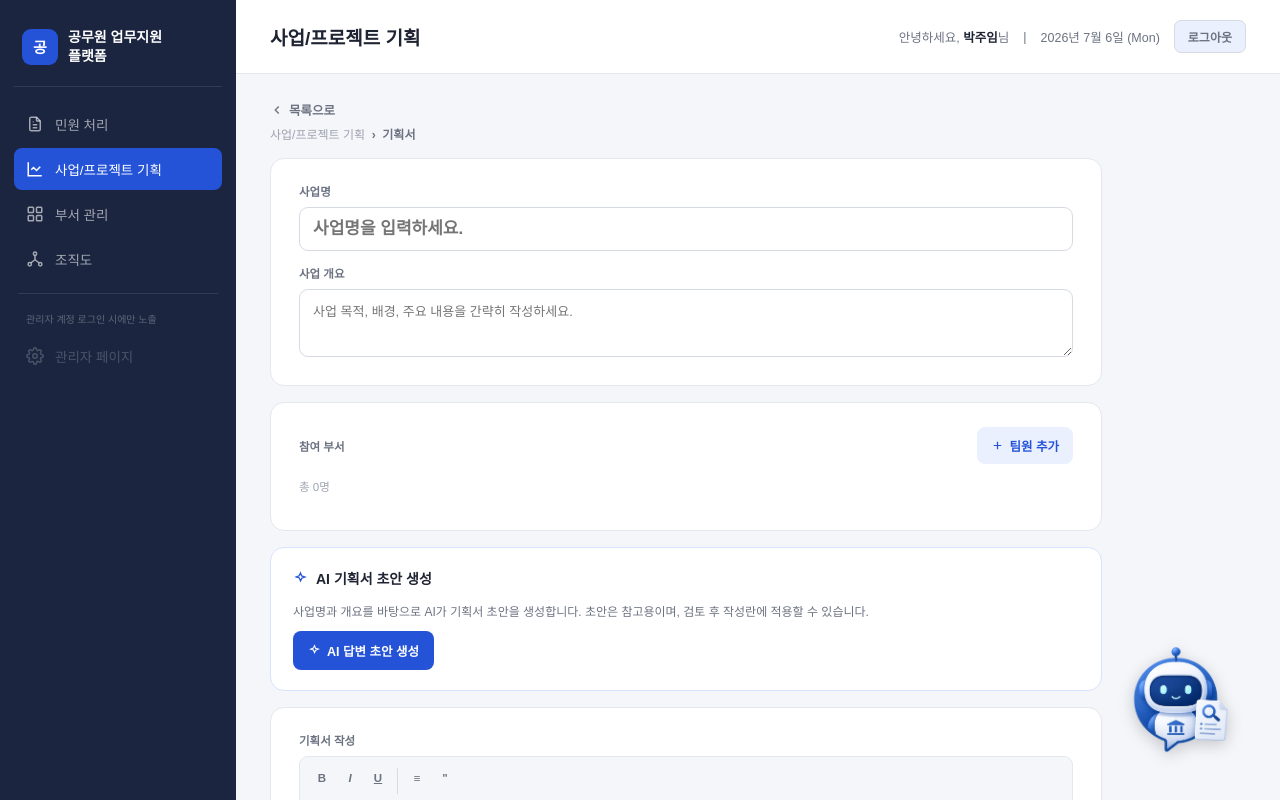
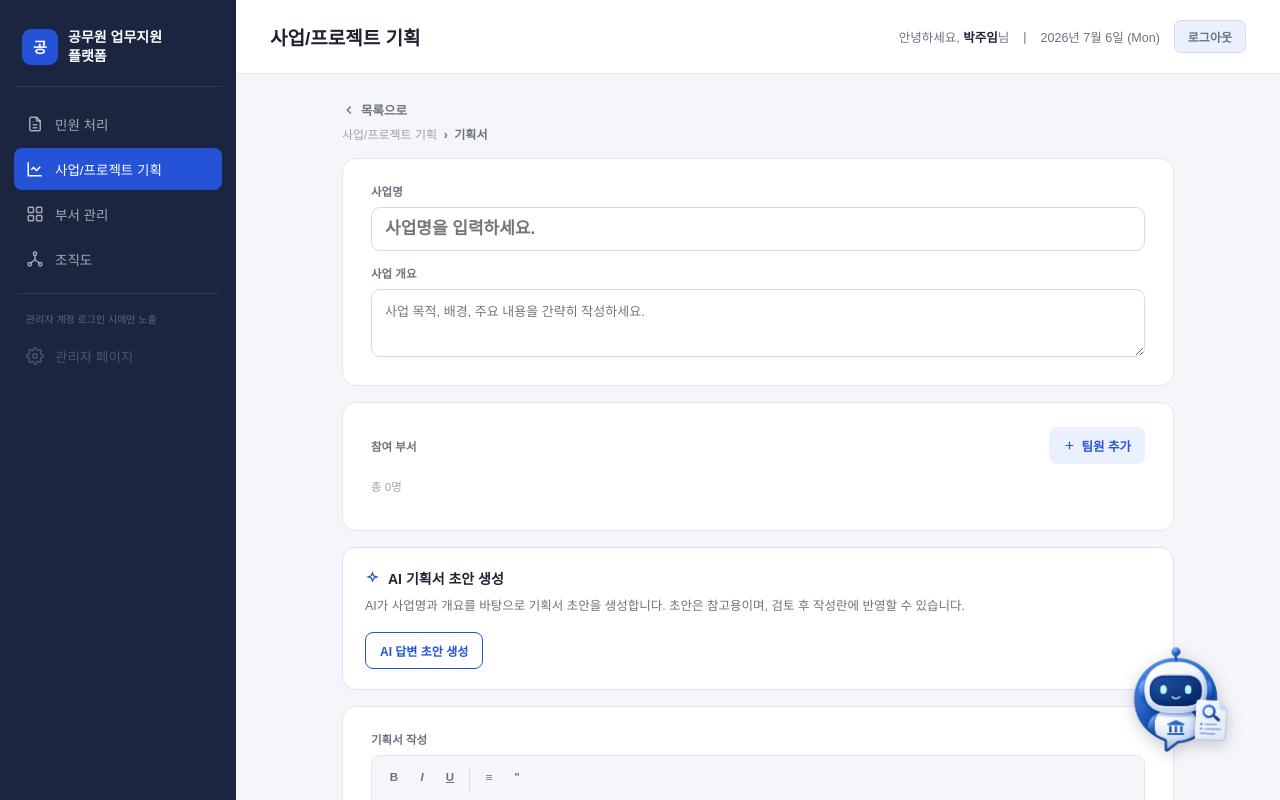
Before and after one commit to user01837/ieum_frontend, a React (Vite) app: page /projects/1 in a window 1280 px wide. Shown: the top 800 px of the page. Built offline with nearby package versions, Linux system fonts and the light colour scheme.

Commit message:
UI 수정 - 도움말 멘트, 버튼 스타일 통일, 관리자 페이지 직원 목록 개선

```diff
--- a/src/pages/Admin/Admin.css
+++ b/src/pages/Admin/Admin.css
@@ -27,7 +27,7 @@
 
 /* 테이블 */
 .admin-tablewrap { background: var(--surface); border: 1px solid var(--line); border-radius: 14px; overflow: hidden; }
-.admin-trow { display: grid; grid-template-columns: .85fr .9fr 1fr .7fr .7fr 1fr 1.15fr .8fr 1.5fr; align-items: center; padding: 13px 16px; border-bottom: 1px solid var(--line); column-gap: 10px; }
+.admin-trow { display: grid; grid-template-columns: .7fr .7fr .8fr .5fr .6fr .9fr .6fr .6fr 1.8fr; align-items: center; padding: 13px 16px; border-bottom: 1px solid var(--line); column-gap: 10px; }
 .admin-trow.head { background: var(--bg); padding: 11px 16px; }
 .admin-trow.head span { font-size: 10.5px; font-weight: 700; color: var(--ink-soft); letter-spacing: .02em; }
 .admin-trow:last-child { border-bottom: none; }
--- a/src/pages/Admin/Admin.jsx
+++ b/src/pages/Admin/Admin.jsx
@@ -34,9 +34,6 @@ export default function Admin() {
   const [isStatusOpen, setIsStatusOpen] = useState(false);
   const [isPageSizeOpen, setIsPageSizeOpen] = useState(false);
 
-  // 케밥 메뉴
-  const [openKebabId, setOpenKebabId] = useState(null);
-
   // 신규 직원 등록 모달
   const [isUserFormOpen, setIsUserFormOpen] = useState(false);
   const [isEditMode, setIsEditMode] = useState(false);
@@ -68,7 +65,6 @@ export default function Admin() {
       if (deptRef.current && !deptRef.current.contains(e.target)) setIsDeptOpen(false);
       if (statusRef.current && !statusRef.current.contains(e.target)) setIsStatusOpen(false);
       if (pageSizeRef.current && !pageSizeRef.current.contains(e.target)) setIsPageSizeOpen(false);
-      setOpenKebabId(null);
     };
     document.addEventListener('mousedown', handler);
     return () => document.removeEventListener('mousedown', handler);
@@ -139,7 +135,6 @@ export default function Admin() {
     setPredecessorSearch(user.predecessor?.name || '');
     setPredecessorResults([]);
     setIsUserFormOpen(true);
-    setOpenKebabId(null);
   };
 
   // 저장
@@ -158,7 +153,6 @@ export default function Admin() {
     setTransferTarget(user);
     setTransferForm({ dept: user.dept, grade: user.grade });
     setIsTransferOpen(true);
-    setOpenKebabId(null);
   };
 
   // 인사이동 저장
@@ -173,7 +167,6 @@ export default function Admin() {
   const openResetPw = (user) => {
     setResetTarget(user);
     setIsResetPwOpen(true);
-    setOpenKebabId(null);
   };
 
   const handleResetPw = () => {
@@ -317,16 +310,9 @@ export default function Admin() {
 
                   {/* 케밥 메뉴 */}
                   <div className="admin-row-actions">
-                    <button className="admin-kebab-btn" onClick={(e) => { e.stopPropagation(); setOpenKebabId(openKebabId === user.id ? null : user.id); }}>
-                      <svg width="16" height="16" viewBox="0 0 24 24" fill="currentColor"><circle cx="12" cy="5" r="1.5" /><circle cx="12" cy="12" r="1.5" /><circle cx="12" cy="19" r="1.5" /></svg>
-                    </button>
-                    {openKebabId === user.id && (
-                      <div className="admin-kebab-menu">
-                        <div className="admin-kebab-item" onClick={() => openEditModal(user)}>정보 수정</div>
-                        <div className="admin-kebab-item" onClick={() => openTransfer(user)}>인사이동</div>
-                        <div className="admin-kebab-item" onClick={() => openResetPw(user)}>비밀번호 초기화</div>
-                      </div>
-                    )}
+                    <button className="admin-action-btn" onClick={() => openEditModal(user)}>수정</button>
+                    <button className="admin-action-btn" onClick={() => openTransfer(user)}>인사이동</button>
+                    <button className="admin-action-btn" onClick={() => openResetPw(user)}>비밀번호 초기화</button>
                   </div>
                 </div>
               ))
--- a/src/pages/Petition/Detail_petition.jsx
+++ b/src/pages/Petition/Detail_petition.jsx
@@ -366,7 +366,10 @@ function DetailPetition({ isAdmin = false }) {
               <svg className="ic" viewBox="0 0 24 24"><path fill="currentColor" d="M12 1L3 5v6c0 5.55 3.84 10.74 9 12 5.16-1.26 9-6.45 9-12V5l-9-4zm0 10.99h7c-.53 4.12-3.28 7.79-7 8.94V12H5V6.3l7-3.11v8.8z"></path></svg>
               <div className="panel-title">유사 민원 사례</div>
             </div>
-            <div className="panel-body">
+            <div className="panel-body" style={{ marginTop: '8px' }}>
+              <p style={{ fontSize: '12.5px', color: 'var(--ink-soft)', lineHeight: '1.7', marginBottom: '15px' }}>
+                현재 민원과 유사한 과거 처리 사례를 검색합니다. 사례는 참고용으로만 활용할 수 있습니다.
+              </p>
               {isSimilarCasesLoading ? <div className="spinner"></div> : isSimilarCasesOpen ? (
                 <>
                   {similarCases.map((simCase) => (
@@ -386,7 +389,7 @@ function DetailPetition({ isAdmin = false }) {
                   ))}
                   <div className="morelink" onClick={!isMoreCasesLoading ? handleLoadMoreSimilarCases : undefined}>
                     {isMoreCasesLoading ? (
-                      <div className="spinner small" style={{margin: '0 auto'}}></div>
+                      <div className="spinner small" style={{ margin: '0 auto' }}></div>
                     ) : (
                       <>유사 사례 더 찾아보기 <svg viewBox="0 0 24 24"><path fill="currentColor" d="M16.59 8.59L12 13.17 7.41 8.59 6 10l6 6 6-6z"></path></svg></>
                     )}
@@ -403,7 +406,10 @@ function DetailPetition({ isAdmin = false }) {
               <svg className="ic" viewBox="0 0 24 24"><path fill="currentColor" d="M15 16.5c0 .83.67 1.5 1.5 1.5s1.5-.67 1.5-1.5-.67-1.5-1.5-1.5-1.5.67-1.5 1.5zM9 18c-1.66 0-3-1.34-3-3s1.34-3 3-3 3 1.34 3 3-1.34 3-3 3zm7.5-3c.83 0 1.5-.67 1.5-1.5S17.33 12 16.5 12 15 12.67 15 13.5s.67 1.5 1.5 1.5zM9 12c-1.66 0-3-1.34-3-3s1.34-3 3-3 3 1.34 3 3-1.34 3-3 3zm4.08-2.41c.45-.8.72-1.73.72-2.74C13.8 4.46 11.54 2.2 9 2.2S4.2 4.46 4.2 6.85c0 1.01.27 1.94.72 2.74C3.16 10.53 2 12.63 2 15c0 2.76 2.24 5 5 5 .9 0 1.75-.25 2.5-.69.69.43 1.48.69 2.35.69 2.76 0 5-2.24 5-5 0-2.37-1.16-4.47-2.92-5.41z"></path></svg>
               <div className="panel-title">AI 답변 초안</div>
             </div>
-            <div className="panel-body">
+            <div className="panel-body" style={{ marginTop: '8px' }}>
+              <p style={{ fontSize: '12.5px', color: 'var(--ink-soft)', lineHeight: '1.7', marginBottom: '15px' }}>
+                AI가 민원 내용을 바탕으로 답변 초안을 생성합니다. 초안은 참고용이며, 검토 후 작성란에 반영할 수 있습니다.
+              </p>
               {isAiDraftLoading ? <div className="spinner"></div> : isAiDraftOpen ? (
                 <>
                   <div className="draftbox">{aiDraft}</div>
@@ -455,7 +461,7 @@ function DetailPetition({ isAdmin = false }) {
         <div className="stepnav">
           <div className="leftbtns">
             <div className="btn btn-ghost" onClick={() => navigate(-1)}>
-              <svg className="ic" viewBox="0 0 24 24" fill="none" stroke="currentColor" strokeWidth="2.3"><path d="m15 18-6-6 6-6"/></svg>
+              <svg className="ic" viewBox="0 0 24 24" fill="none" stroke="currentColor" strokeWidth="2.3"><path d="m15 18-6-6 6-6" /></svg>
               목록으로
             </div>
             {!isAdmin && (
@@ -471,12 +477,12 @@ function DetailPetition({ isAdmin = false }) {
           </div>
           <div className="rightbtns">
             {!isAdmin && <div className="btn btn-ghost" onClick={handleSave}>
-              <svg className="ic" viewBox="0 0 24 24" fill="none" stroke="currentColor" strokeWidth="2"><path d="M19 21H5a2 2 0 0 1-2-2V5a2 2 0 0 1 2-2h11l5 5v11a2 2 0 0 1-2 2Z"/><path d="M17 21v-8H7v8M7 3v5h8"/></svg>
+              <svg className="ic" viewBox="0 0 24 24" fill="none" stroke="currentColor" strokeWidth="2"><path d="M19 21H5a2 2 0 0 1-2-2V5a2 2 0 0 1 2-2h11l5 5v11a2 2 0 0 1-2 2Z" /><path d="M17 21v-8H7v8M7 3v5h8" /></svg>
               저장
             </div>}
             {!isAdmin && <div className="btn btn-navy" onClick={handleComplete}>
               작성 완료
-              <svg className="ic" viewBox="0 0 24 24" fill="none" stroke="currentColor" strokeWidth="2.5"><path d="M20 6 9 17l-5-5"/></svg>
+              <svg className="ic" viewBox="0 0 24 24" fill="none" stroke="currentColor" strokeWidth="2.5"><path d="M20 6 9 17l-5-5" /></svg>
             </div>}
           </div>
         </div>
@@ -499,7 +505,7 @@ function DetailPetition({ isAdmin = false }) {
               <div className="cdp-header-top">
                 <span className="cdp-badge">유사 사례</span>
                 <div className="cdp-close" onClick={handleCloseCaseDetail}>
-                  <svg viewBox="0 0 24 24" fill="none" stroke="currentColor" strokeWidth="2.2"><path d="M18 6 6 18M6 6l12 12"/></svg>
+                  <svg viewBox="0 0 24 24" fill="none" stroke="currentColor" strokeWidth="2.2"><path d="M18 6 6 18M6 6l12 12" /></svg>
                 </div>
               </div>
               <h3 className="cdp-title">{selectedCase.title}</h3>
@@ -518,11 +524,11 @@ function DetailPetition({ isAdmin = false }) {
             <div className="cdp-body">
               {selectedCase.fullContent.split('\n').map((line, idx) => (
                 line.trim() === '' ? <br key={idx} /> :
-                /^\[.+\]$/.test(line.trim()) ? (
-                  <div key={idx} className="cdp-section-label">{line}</div>
-                ) : (
-                  <p key={idx} className="cdp-line">{line}</p>
-                )
+                  /^\[.+\]$/.test(line.trim()) ? (
+                    <div key={idx} className="cdp-section-label">{line}</div>
+                  ) : (
+                    <p key={idx} className="cdp-line">{line}</p>
+                  )
               ))}
             </div>
             <div className="cdp-footer">
--- a/src/pages/Project/ProjectDetail.css
+++ b/src/pages/Project/ProjectDetail.css
@@ -1,6 +1,8 @@
 .detail-content {
   padding: 26px 34px 60px;
   max-width: 900px;
+  width: 100%;
+  margin: 0 auto;
 }
 
 .locked-banner {
--- a/src/pages/Project/ProjectDetail.jsx
+++ b/src/pages/Project/ProjectDetail.jsx
@@ -142,32 +142,19 @@ export default function ProjectDetail() {
           </svg>
           <span className="panel-title">AI 기획서 초안 생성</span>
         </div>
-        <div className="panel-body">
-          사업명과 개요를 바탕으로 AI가 기획서 초안을 생성합니다. 초안은 참고용이며, 검토 후 작성란에 적용할 수 있습니다.
-          <br />
-          <button
-            className="draftbtn"
-            onClick={handleGenDraft}
-            disabled={isAiLoading}
-          >
-            <svg width="13" height="13" viewBox="0 0 24 24" fill="none" stroke="currentColor" strokeWidth="2">
-              <path d="m12 3 1.9 4.9L19 9.5l-4.9 1.9L12 16l-1.9-4.9L5 9.5l4.9-1.9L12 3Z" />
-            </svg>
-            AI 답변 초안 생성
-          </button>
-          {isAiLoading && (
-            <div className="ai-loading">
-              <div className="ai-spinner" />
-              초안을 생성하고 있습니다...
-            </div>
-          )}
-          {aiDraft && !isAiLoading && (
+        <div className="panel-body" style={{ marginTop: '8px' }}>
+          <p style={{ fontSize: '12.5px', color: 'var(--ink-soft)', lineHeight: '1.7', marginBottom: '15px' }}>
+            AI가 사업명과 개요를 바탕으로 기획서 초안을 생성합니다. 초안은 참고용이며, 검토 후 작성란에 반영할 수 있습니다.
+          </p>
+          {isAiLoading ? (
+            <div className="spinner"></div>
+          ) : aiDraft ? (
             <>
               <div className="draftbox">{aiDraft}</div>
-              <button className="applybtn" onClick={handleApplyDraft}>
-                답변 초안 사용
-              </button>
+              <div className="applybtn" onClick={handleApplyDraft}>답변 초안 사용</div>
             </>
+          ) : (
+            <div className="applybtn" onClick={handleGenDraft}>AI 답변 초안 생성</div>
           )}
         </div>
       </div>
```
